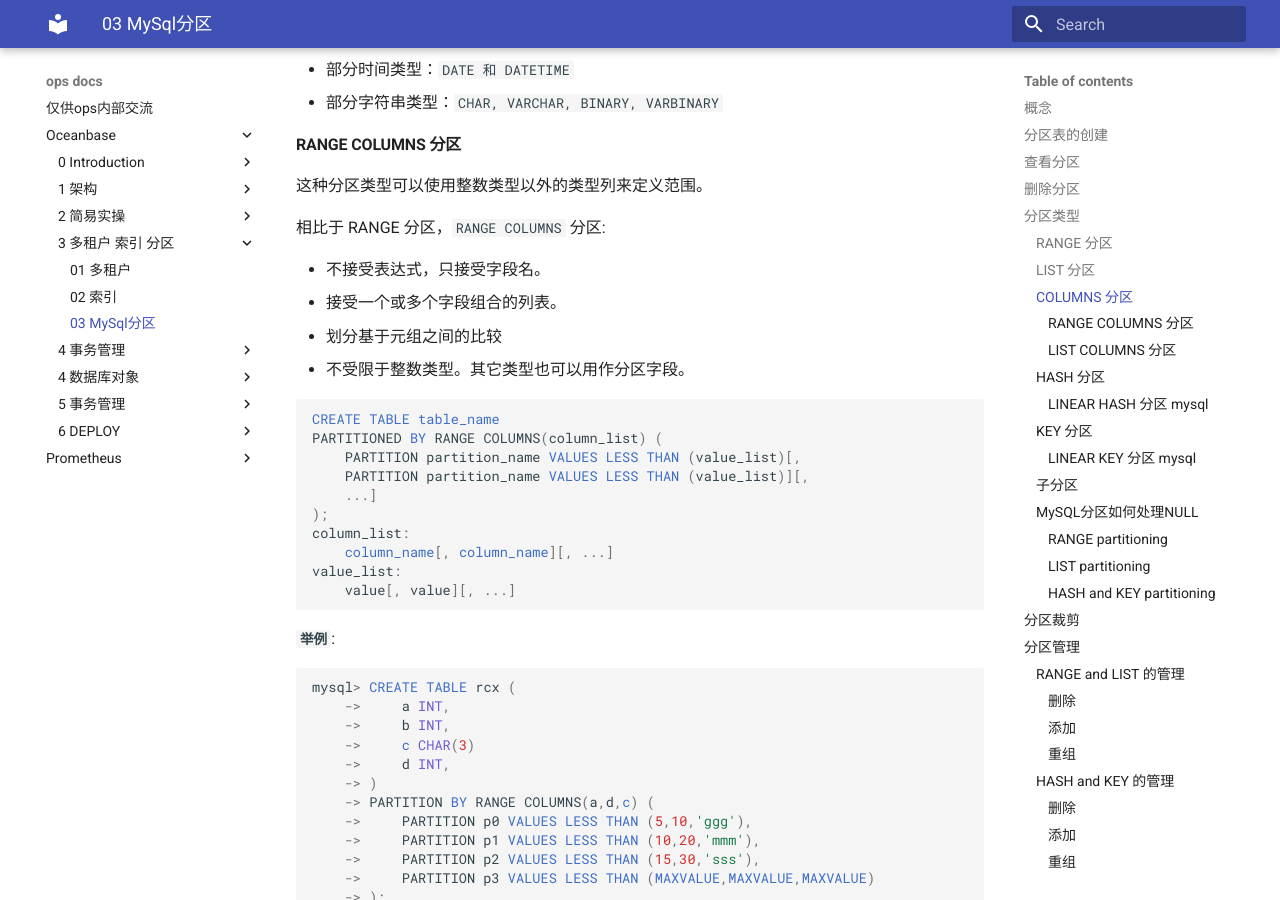
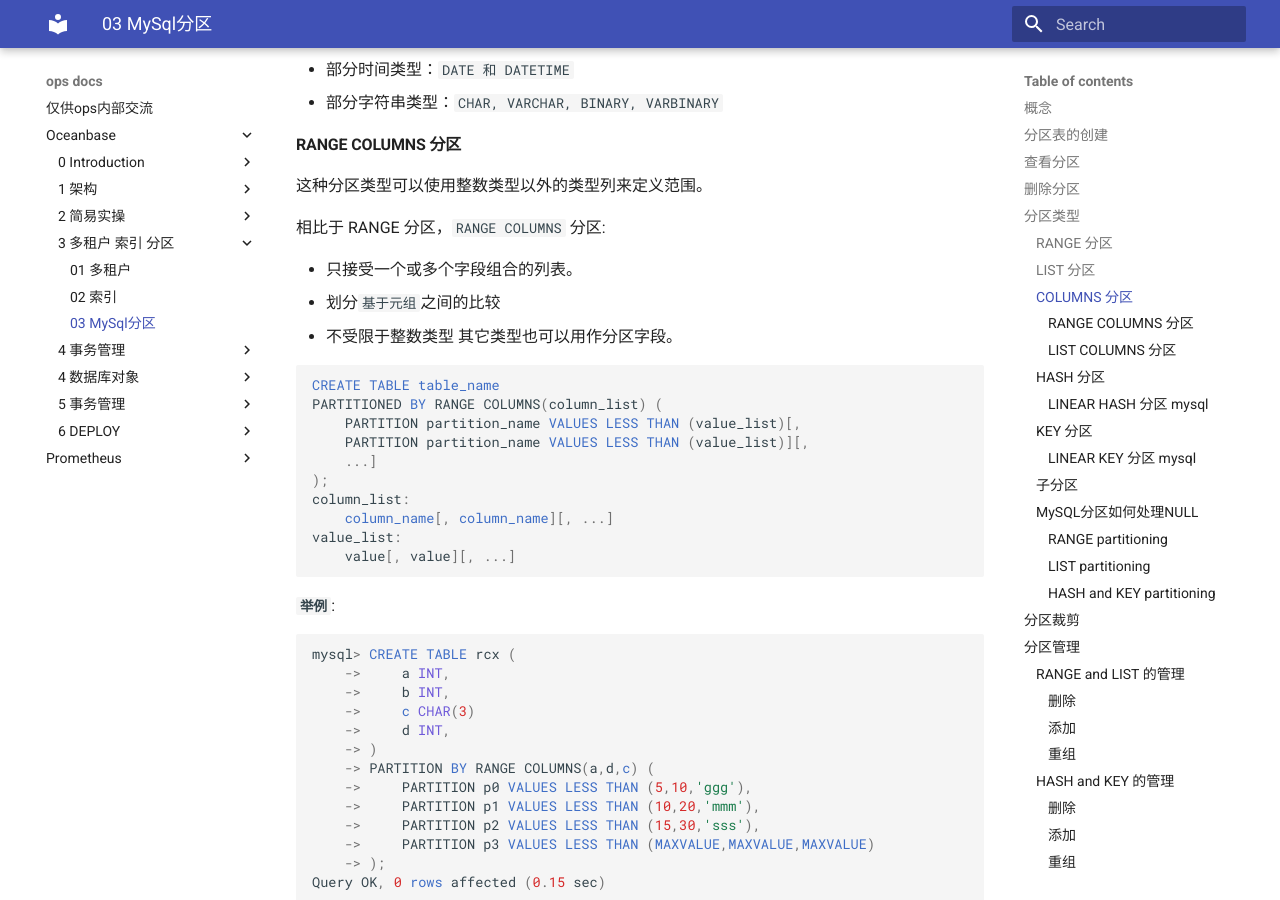
Before and after one commit to rocky-raccoon33/ops-doc, an MkDocs documentation site: the page built from docs/oceanbase/3 多租户-索引-分区/03 MySql分区.md, in a window 1280 px wide and 900 px high, scrolled down 4497 px. Built offline with MkDocs 1.6.1 and Material for MkDocs 9.7.7, drawn with Linux system fonts in a browser that asks for light colours; some of the changed text lies outside the part shown.

Commit message:
prune text

````diff
--- a/docs/oceanbase/3 多租户-索引-分区/03 MySql分区.md
+++ b/docs/oceanbase/3 多租户-索引-分区/03 MySql分区.md
@@ -68,7 +68,7 @@ subpartition_definition:
 
 指定表的分区数`PARTITIONS num`时，必须将其表示为不带前导零的非零正整数
 
-分区表上没有主键/唯一键 `或者` 使用主键/唯一键都必须包含分区键  <span style="color:red"> **ob无唯一键限制** </span>
+分区表上没有主键/唯一键 `或者` 每个`[mysql]`**唯一键** | `[OB]`**主键** 都必须包含所有分区键
 
 **分区的名字不区分大小写**
 
@@ -212,10 +212,9 @@ MariaDB [MYISAM_TEST]> SELECT * FROM list_test;
 
 相比于 RANGE 分区，`RANGE COLUMNS` 分区:
 
-- 不接受表达式，只接受字段名。
-- 接受一个或多个字段组合的列表。
-- 划分基于元组之间的比较
-- 不受限于整数类型。其它类型也可以用作分区字段。
+- 只接受一个或多个字段组合的列表。
+- 划分`基于元组`之间的比较
+- 不受限于整数类型 其它类型也可以用作分区字段。
 
 ```sql
 CREATE TABLE table_name
````
Also changed, not shown: docs/oceanbase/3 多租户-索引-分区/02 索引.md (+9 -8 lines).
